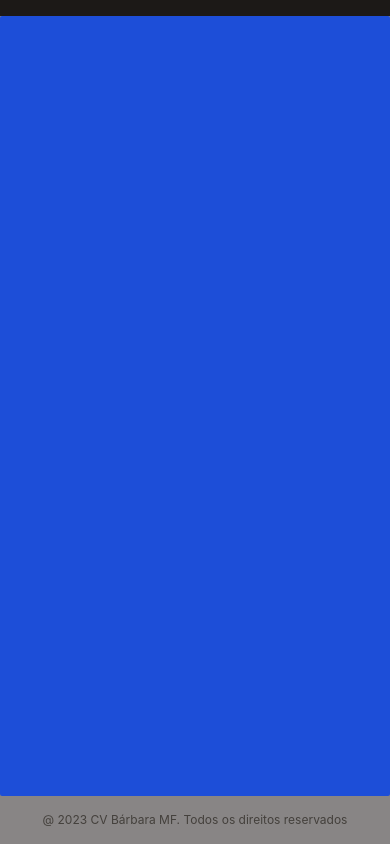
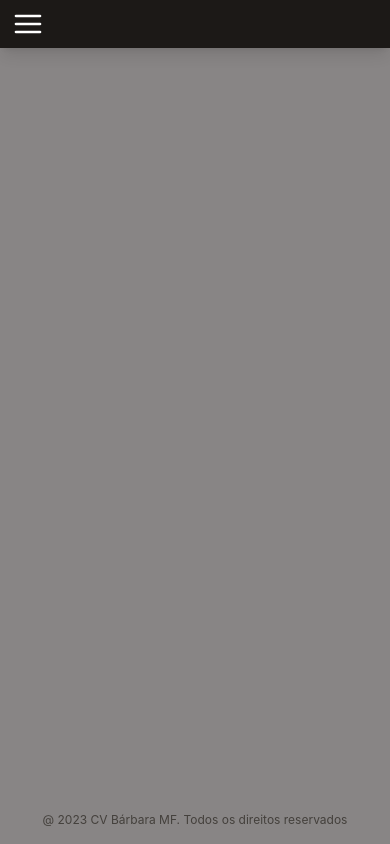
Before and after one commit to bamarcheti/my-resume, a React (Create React App) app: page / in a window 390 px wide. Built offline with nearby package versions, Linux system fonts and the light colour scheme.

Commit message:
adicionando menu responsivo

```diff
--- a/src/components/MainLayout/index.tsx
+++ b/src/components/MainLayout/index.tsx
@@ -1,50 +1,107 @@
-import { useState } from "react";
-import { Link } from "react-router-dom";
-import RoutesURL from "../../_shared/Routes.enum";
-import Footer from "../Footer";
+import React, { useState } from 'react';
+import { Link, useNavigate } from 'react-router-dom';
+import RoutesURL from '../../_shared/Routes.enum';
+import Footer from '../Footer';
 
 interface Props {
   children: React.ReactNode;
 }
+
 const MainLayout: React.FC<Props> = ({ children }) => {
   const [open, setOpen] = useState(false);
   const [registrationPage, setRegistrationPage] = useState(false);
+  const navigate = useNavigate();
 
   const toggleOpen = () => {
     setOpen((old) => !old);
   };
 
   return (
+    <>
       <div
         className={`flex flex-col ${
-        registrationPage ? "min-h-screen h-full lg:bg-gray-200" : "h-screen"
-      } w-full h-screen`}
+          registrationPage ? 'min-h-screen h-full lg:bg-indigo-300' : 'h-screen'
+        } `}
       >
-      <div className="text-white bg-stone-900 shadow-lg">
+        <div
+          className={`w-full shadow-lg text-white
+          ${open ? 'bg-white text-black' : 'bg-stone-900 shadow-lg'}`}
+        >
           <div className="xl:max-w-6xl mx-auto sm:max-w-xl">
-          <div className="flex flex-row xl:px-0 md:px-10 px-6 py-2 items-center flex-wrap">
+            <div className="flex flex-row xl:px-0 md:px-10 px-3 py-2 items-center justify-start sm:justify-center flex-wrap">
               <ul className="hidden sm:flex px-4">
-              <div className="hidden md:flex place-content-end gap-4">
+                <div className="hidden md:flex place-content-end gap-2">
                   <Link to={RoutesURL.PROJETOS} rel="noreferrer">
-                  <li className="cursor-pointer hover:text-teal-400 transition-all border-[1px] font-medium rounded border-teal-900 py-1 px-3 ease-in-out">
+                    <li className="cursor-pointer hover:text-indigo-300 transition-all font-medium rounded py-1 px-3 ease-in-out">
                       Projetos
                     </li>
                   </Link>
                   <Link to={RoutesURL.SOBRE_MIM} rel="noreferrer">
-                  <li className="cursor-pointer hover:text-teal-400 transition-all border-[1px] font-medium rounded border-teal-900 py-1 px-3 ease-in-out">
+                    <li className="cursor-pointer hover:text-indigo-300 transition-all font-medium rounded py-1 px-3 ease-in-out">
                       Sobre Mim
                     </li>
                   </Link>
                 </div>
               </ul>
+              <div className="md:hidden visible text-right place-content-end">
+                <div onClick={toggleOpen}>
+                  {open ? (
+                    <svg
+                      className="h-8 w-8 text-black"
+                      fill="none"
+                      viewBox="0 0 24 24"
+                      stroke="currentColor"
+                    >
+                      <path
+                        strokeLinecap="round"
+                        strokeLinejoin="round"
+                        strokeWidth="2"
+                        d="M6 18L18 6M6 6l12 12"
+                      />
+                    </svg>
+                  ) : (
+                    <svg
+                      className={`h-8 w-8 text-white`}
+                      viewBox="0 0 24 24"
+                      fill="none"
+                      stroke="currentColor"
+                      strokeWidth="2"
+                      strokeLinecap="round"
+                      strokeLinejoin="round"
+                    >
+                      <line x1="3" y1="12" x2="21" y2="12" /> <line x1="3" y1="6" x2="21" y2="6" />{' '}
+                      <line x1="3" y1="18" x2="21" y2="18" />
+                    </svg>
+                  )}
                 </div>
               </div>
             </div>
-      <div className="grow w-full xl:max-w-6xl mx-auto xl:px-0 md:px-10 px-4 bg-blue-700 lg:mt-12 rounded-sm lg:max-w-5xl">
+            <ul
+              className={`flex flex-col bg-white text-black gap-2 p-2 text-center ${
+                open ? '' : 'hidden'
+              }`}
+            >
+              <li
+                className="cursor-pointer hover:bg-stone-100 hover:text-indigo-300 hover:font-semibold transition-all ease-in-out w-full py-5 rounded"
+                onClick={() => navigate(RoutesURL.PROJETOS)}
+              >
+                Projetos
+              </li>
+              <li
+                className="cursor-pointer hover:bg-stone-100 hover:text-indigo-300 hover:font-semibold transition-all ease-in-out w-full py-5 rounded"
+                onClick={() => navigate(RoutesURL.SOBRE_MIM)}
+              >
+                Sobre mim
+              </li>
+            </ul>
+          </div>
+        </div>
+        <div className="grow w-full xl:max-w-6xl mx-auto xl:px-0 md:px-10 px-4 lg:mt-12 rounded-sm lg:max-w-5xl">
           {children}
         </div>
         <Footer />
       </div>
+    </>
   );
 };
 
```
Lines whose indentation alone changed are shown as unchanged.
